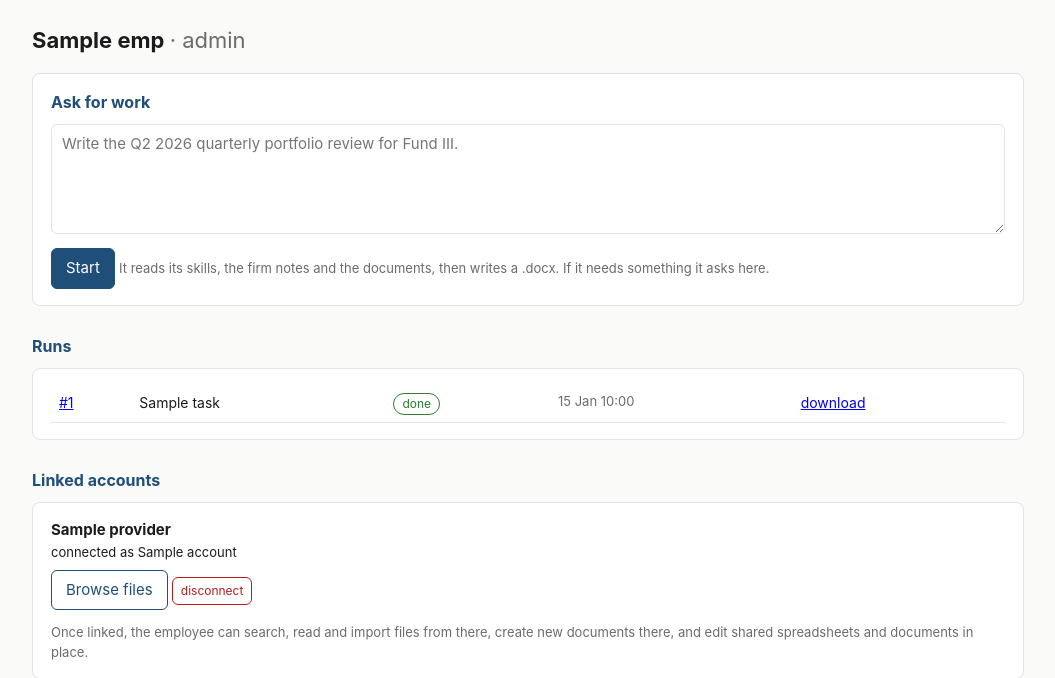
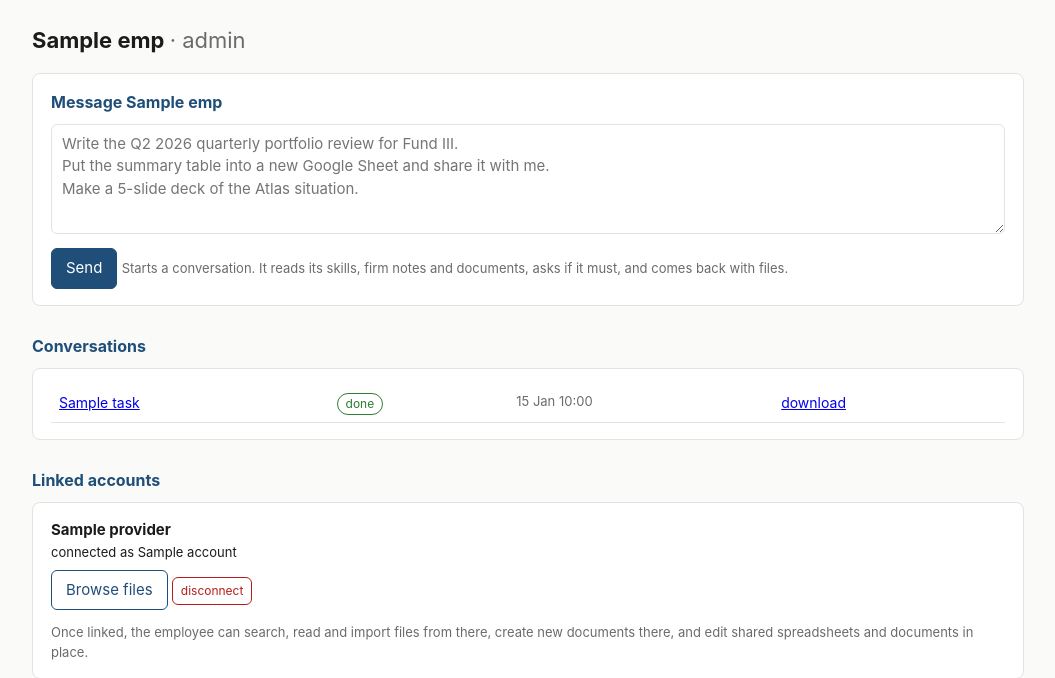
Before and after one commit to Archdiner/digital-employee, a FastAPI app: template app/templates/employee.html in a window 1280 px wide. Shown: the part 48-726 px from the top of the page, without its empty margins (112-1167 px from the left). Run offline with FastAPI, Linux system fonts and the light colour scheme; the template is opened without the code that fills it: most values are stand-ins (such as "Sample title", 1, 10 or a date in 2020); some libraries are stand-ins or nearby versions.

Commit message:
Conversations: chat page, follow-up messages, several files per run

```diff
--- a/app/agent.py
+++ b/app/agent.py
@@ -43,7 +43,7 @@ Non-negotiable:
 - Numbers in anything you write come only from the fact store, referenced as {{{{fact:ID}}}}. You never type a figure yourself. Derived figures come from the compute tool.
 - If you do not know something that changes a number or a table, use ask_user. Otherwise proceed and record the gap.
 - Start by reading list_skills and the skills that apply, then the firm notes, then the documents you need. Past reviews set the layout, length and tone.
-- Finish by calling write_review. Then reply with a short plain-language note in three parts: what you are sure of, what you guessed at, what you could not find. That note is read by an operator, not the client.
+- This is a conversation. When asked for a document, produce it (write_review for the quarterly review, create_document for anything else), then reply briefly: what you are sure of, what you guessed at, what you could not find. When asked a question or given a correction, answer or fix and reply in a few sentences. Do not produce a file nobody asked for.
 
 You are one employee doing one job well. Do not pad. Do not invent."""
 
@@ -188,9 +188,9 @@ def tool_write_review(run, emp, args):
     if not filename.lower().endswith(".docx"):
         filename += ".docx"
     row = db.q(
-        """insert into documents (employee_id, filename, kind, content_type, bytes)
-           values (%s, %s, 'output', 'application/vnd.openxmlformats-officedocument.wordprocessingml.document', %s) returning id""",
-        (emp["id"], filename, data), one=True,
+        """insert into documents (employee_id, filename, kind, content_type, bytes, run_id)
+           values (%s, %s, 'output', 'application/vnd.openxmlformats-officedocument.wordprocessingml.document', %s, %s) returning id""",
+        (emp["id"], filename, data, run["id"]), one=True,
     )
     db.q("update runs set output_document_id = %s where id = %s", (row["id"], run["id"]))
     db.log(run["id"], "write_review", document_id=row["id"], filename=filename, cited_fact_ids=cited, sections=[s.get("heading") for s in args["sections"]])
@@ -280,8 +280,8 @@ def tool_create_document(run, emp, args):
         ref = f"{ext} in OneDrive, id {fid}, drive {did}"
     else:
         ref = None
-    row = db.q("insert into documents (employee_id, filename, kind, content_type, bytes) values (%s, %s, 'output', %s, %s) returning id",
-               (emp["id"], filename, MIMES[ext], data), one=True)
+    row = db.q("insert into documents (employee_id, filename, kind, content_type, bytes, run_id) values (%s, %s, 'output', %s, %s, %s) returning id",
+               (emp["id"], filename, MIMES[ext], data, run["id"]), one=True)
     db.q("update runs set output_document_id = %s where id = %s", (row["id"], run["id"]))
     db.log(run["id"], "create_document", format=fmt, destination=dest, document_id=row["id"], filename=filename, link=link, cited_fact_ids=cited)
     return f"Created document #{row['id']} {filename}" + (f", {ref}, link {link}" if ref else "") + f". {len(cited)} facts cited. Now reply with your note (sure / guessed / could not find)."
@@ -372,10 +372,8 @@ def run(run_id: int, max_turns: int = 60):
             calls = [i for i in items if i.get("type") == "function_call"]
             if not calls:
                 note = resp.output_text.strip()
-                done = bool(db.q("select output_document_id from runs where id = %s", (run_id,), one=True)["output_document_id"])
-                db.q("update runs set status = %s, notes = %s, state = %s, finished_at = now() where id = %s",
-                     ("done" if done else "failed", note, Jsonb(state), run_id))
-                db.log(run_id, "finish", done=done)
+                db.q("update runs set status = 'done', notes = %s, state = %s, finished_at = now() where id = %s", (note, Jsonb(state), run_id))
+                db.log(run_id, "finish")
                 return
             asked = None
             for call in calls:
@@ -397,13 +395,33 @@ def run(run_id: int, max_turns: int = 60):
 
 
 def answer(run_id: int, text: str):
-    """The user answered the question. Append and continue."""
-    r = db.q("select state from runs where id = %s", (run_id,), one=True)
+    """A follow-up message in the conversation: an answer to its question, a correction, or the next request."""
+    r = db.q("select state, status from runs where id = %s", (run_id,), one=True)
     state = list(r["state"] or [])
     state.append({"role": "user", "content": text})
-    db.q("update runs set state = %s, answer = %s where id = %s", (Jsonb(state), text, run_id))
-    db.log(run_id, "answer", text=text)
+    db.q("update runs set state = %s, answer = %s, notes = null, finished_at = null where id = %s", (Jsonb(state), text, run_id))
+    db.log(run_id, "message" if r["status"] != "waiting" else "answer", text=text)
     run(run_id)
+
+
+def transcript(run_id: int):
+    """The conversation as the user sees it: their messages, the employee's replies, files produced. Tool calls stay in the log."""
+    r = db.q("select state from runs where id = %s", (run_id,), one=True)
+    files = {d["id"]: d for d in db.q("select id, filename, created_at from documents where run_id = %s order by id", (run_id,))}
+    out = []
+    for item in r["state"] or []:
+        if item.get("role") == "user" and isinstance(item.get("content"), str):
+            out.append({"who": "you", "text": item["content"]})
+        elif item.get("type") == "message" and item.get("role") == "assistant":
+            text = "".join(c.get("text", "") for c in item.get("content", []) if c.get("type") == "output_text").strip()
+            if text:
+                out.append({"who": "employee", "text": text})
+        elif item.get("type") == "function_call_output" and str(item.get("output", "")).startswith(("Document written: #", "Created document #")):
+            m = re.search(r"#(\d+)", item["output"])
+            d = files.get(int(m.group(1))) if m else None
+            if d:
+                out.append({"who": "file", "doc": d, "text": item["output"].split(". ", 1)[0]})
+    return out
 
 
 def explain(run_id: int, question: str) -> str:
--- a/app/main.py
+++ b/app/main.py
@@ -183,9 +183,18 @@ def facts(request: Request, eid: int, q: str = ""):
 
 @app.post("/employees/{eid}/runs", dependencies=[Depends(auth)])
 def run_create(eid: int, task: str = Form(...)):
-    row = db.q("insert into runs (employee_id, task) values (%s, %s) returning id", (eid, task.strip()), one=True)
+    row = db.q("insert into runs (employee_id, task, title) values (%s, %s, %s) returning id", (eid, task.strip(), task.strip()[:80]), one=True)
     in_thread(agent.run, row["id"])
     return RedirectResponse(f"/runs/{row['id']}", status_code=303)
+
+
+@app.post("/runs/{rid}/say", dependencies=[Depends(auth)])
+def run_say(rid: int, text: str = Form(...)):
+    r = db.q("select status from runs where id = %s", (rid,), one=True)
+    if r["status"] == "running":
+        raise HTTPException(409, "still working; wait for it to finish")
+    in_thread(agent.answer, rid, text.strip())
+    return RedirectResponse(f"/runs/{rid}", status_code=303)
 
 
 @app.get("/runs/{rid}", response_class=HTMLResponse, dependencies=[Depends(auth)])
@@ -193,9 +202,9 @@ def run_view(request: Request, rid: int, explained: str = ""):
     r = db.q("select r.*, e.name as emp_name, e.firm from runs r join employees e on e.id = r.employee_id where r.id = %s", (rid,), one=True)
     if not r:
         raise HTTPException(404)
-    out = db.q("select id, filename from documents where id = %s", (r["output_document_id"],), one=True) if r["output_document_id"] else None
+    files = db.q("select id, filename, created_at from documents where run_id = %s order by id", (rid,))
     log = db.q("select at, action, detail from worklog where run_id = %s order by id", (rid,))
-    return page(request, "run.html", r=r, out=out, log=log, explained=explained)
+    return page(request, "run.html", r=r, files=files, chat=agent.transcript(rid), log=log, explained=explained)
 
 
 @app.post("/runs/{rid}/answer", dependencies=[Depends(auth)])
--- a/app/schema.sql
+++ b/app/schema.sql
@@ -100,3 +100,9 @@ create table if not exists connections (
   created_at    timestamptz not null default now(),
   unique (employee_id, provider)
 );
+
+-- Every output a run produces (a run can make several files). Set on documents of kind 'output'.
+alter table documents add column if not exists run_id int references runs(id) on delete set null;
+create index if not exists documents_run on documents(run_id);
+-- A run is a conversation: the first message is the task, later messages continue it.
+alter table runs add column if not exists title text;
--- a/app/static/style.css
+++ b/app/static/style.css
@@ -25,3 +25,10 @@ pre.note { white-space:pre-wrap; background:#f6f6f3; padding:12px; border-radius
 details.log pre { font-size:12px; }
 .question { border-left:4px solid var(--warn); padding-left:12px; }
 .check { display:flex; gap:8px; align-items:flex-start; margin:6px 0; } .check input { margin-top:5px; }
+.chat { display:flex; flex-direction:column; gap:10px; margin-bottom:14px; }
+.msg { display:flex; } .msg.you { justify-content:flex-end; } .msg.emp { justify-content:flex-start; }
+.bubble { max-width:78%; padding:10px 14px; border-radius:14px; border:1px solid var(--line); background:var(--card); }
+.msg.you .bubble { background:var(--accent); color:#fff; border-color:var(--accent); white-space:pre-wrap; }
+.bubble pre.note { background:transparent; padding:0; margin:0; }
+.bubble.file { background:#f6f6f3; }
+.composer textarea { min-height:70px; }
--- a/app/templates/employee.html
+++ b/app/templates/employee.html
@@ -2,15 +2,17 @@
 {% block crumb %}<span class="crumb">/ {{emp.name}} · {{emp.firm}}</span>{% endblock %}{% block body %}
 <h1>{{emp.name}} <span class="muted" style="font-weight:400">· {{emp.role}}</span></h1>
 
-<div class="card"><h2 style="margin-top:0">Ask for work</h2>
+<div class="card"><h2 style="margin-top:0">Message {{emp.name}}</h2>
 <form method="post" action="/employees/{{emp.id}}/runs">
-<textarea name="task" required placeholder="Write the Q2 2026 quarterly portfolio review for Fund III."></textarea>
-<div style="margin-top:8px"><button type="submit">Start</button> <span class="small muted">It reads its skills, the firm notes and the documents, then writes a .docx. If it needs something it asks here.</span></div>
+<textarea name="task" required placeholder="Write the Q2 2026 quarterly portfolio review for Fund III.
+Put the summary table into a new Google Sheet and share it with me.
+Make a 5-slide deck of the Atlas situation."></textarea>
+<div style="margin-top:8px"><button type="submit">Send</button> <span class="small muted">Starts a conversation. It reads its skills, firm notes and documents, asks if it must, and comes back with files.</span></div>
 </form></div>
 
-<h2>Runs</h2>
+<h2>Conversations</h2>
 <div class="card">{% if not runs %}<span class="muted">None yet.</span>{% endif %}
-<table>{% for r in runs %}<tr><td><a href="/runs/{{r.id}}">#{{r.id}}</a></td><td>{{r.task[:120]}}</td><td><span class="pill {{r.status}}">{{r.status}}</span></td>
+<table>{% for r in runs %}<tr><td><a href="/runs/{{r.id}}">{{r.task[:100]}}</a></td><td><span class="pill {{r.status}}">{{r.status}}</span></td>
 <td class="small muted">{{r.created_at.strftime('%d %b %H:%M')}}</td><td>{% if r.output_document_id %}<a href="/documents/{{r.output_document_id}}">download</a>{% endif %}</td></tr>{% endfor %}</table></div>
 
 <h2 id="connections">Linked accounts</h2>
```
Also changed, not shown: app/templates/run.html (+22 -13 lines).
